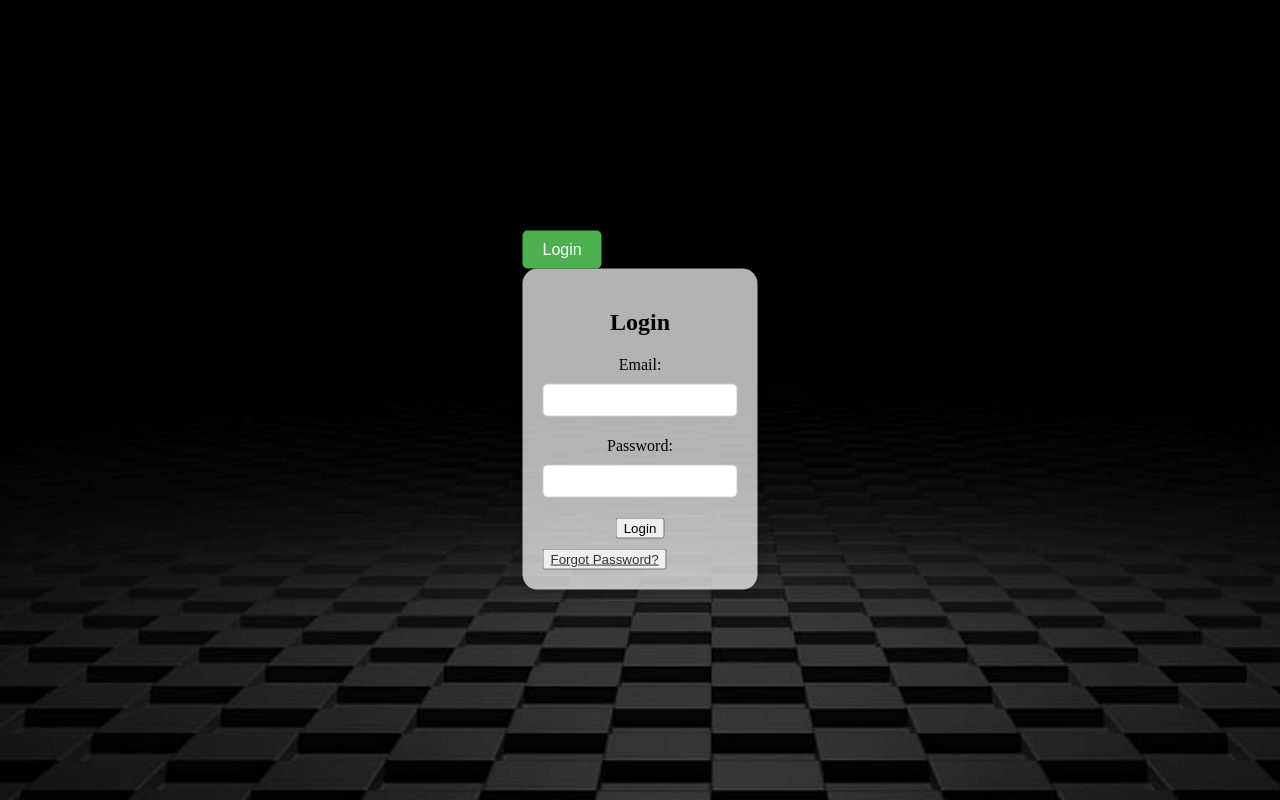
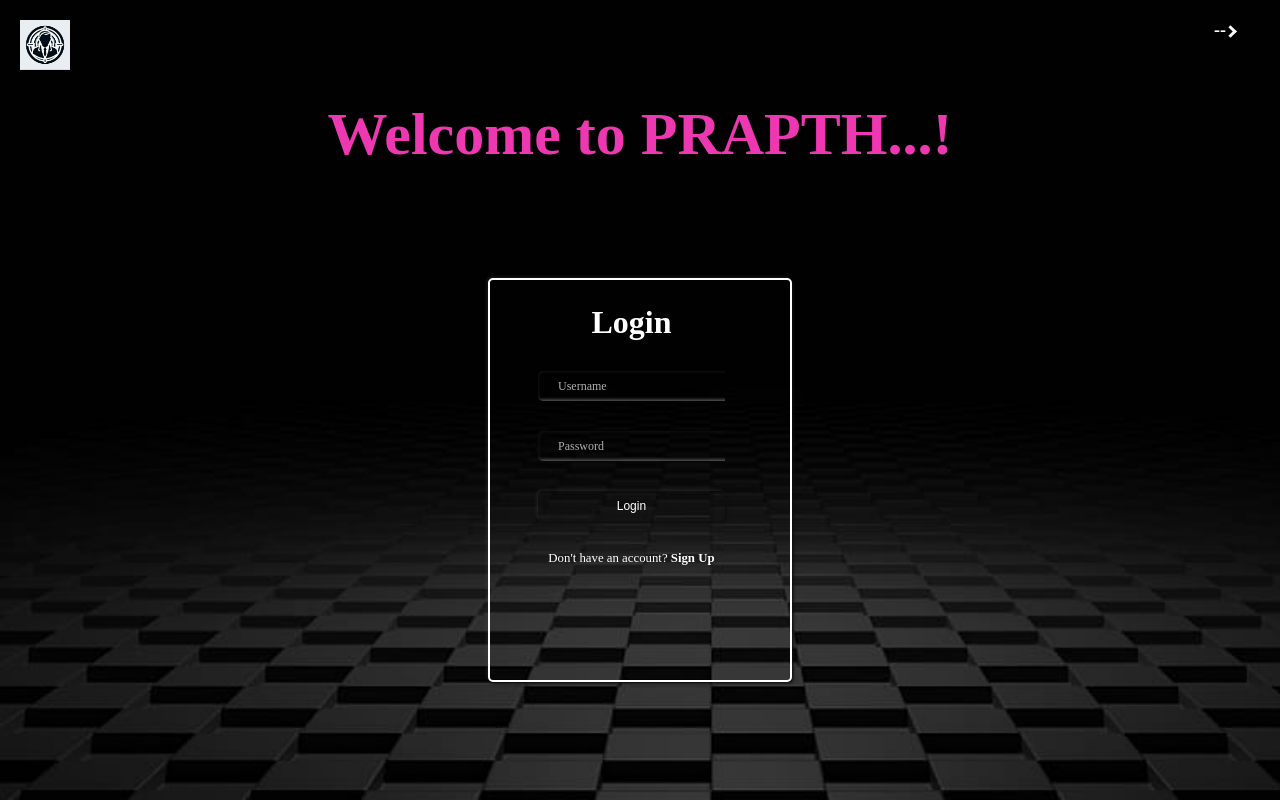
Before and after one commit to aswinshibu2001/prapth, a Flask app: template templates/login.html in a window 1280 px wide. Run offline with Flask 3, Linux system fonts and the light colour scheme; the template is opened without the code that fills it, so the values that code supplies are empty; some libraries are stand-ins or nearby versions.

Commit message:
login page updated

```diff
--- a/static/css/login.css
+++ b/static/css/login.css
@@ -1,69 +1,170 @@
-body {
-  background-image: url('static/images/back1.jpeg');
-  background-size: cover;
-  background-repeat: no-repeat;
-  background-attachment: fixed;
+/* ************************************ logo and home button in navigation bar ************************** */
+.logo {
+    position: absolute;
+    top: 20px;
+    left: 20px;
 }
 
-#login-form {
+.logo img {
+    width: 50px;
+    height: 50px;
+}
+
+.navbar {
+    position: absolute;
+    top: 20px;
+    right: 20px;
+}
+
+.navbar a {
+    font-size: 18px;
+    color: #fff;
+    text-decoration: none;
+    font-weight: 600;
+    margin: 0 10px;
+    border-radius: 25px;
+    padding: 6px 15px;
+}
+
+.navbar a:hover {
+  background: #1884dd ;
+  color : #fcfeff ;
+}
+
+.arrow {
+  border: solid rgb(250, 250, 250);
+  border-width: 0 3px 3px 0;
+  display: inline-block;
+  padding: 3px;
+}
+
+.right {
+  transform: rotate(-45deg);
+  -webkit-transform: rotate(-45deg);
+}
+
+/* ************************************ logo and home button in navigation bar ************************** */
+h1{
+  position: relative;
+  color: #ee38b1;
+  text-align: center;
+ margin-top: 100px;
+ /* left: 200px; */
+ font-family: 'Times New Roman', Times, serif;
+ font-size: 60px;
+}
+
+
+
+.container {
+    width: 300px;
+    height: 400px; /* Adjust the height as needed */
+    position: absolute;
+    top: 60%;
+    left: 50%;
+    transform: translate(-50%, -50%);
+    border: 2px solid #fff; /* Add a border */
+    border-radius: 5px;
+    overflow: hidden;
+    color: white;
+    box-shadow: 1.5px 1.5px 3px #0e0e0e, -1.5px -1.5px 3px rgb(95 94 94 / 25%), inset 0px 0px 0px #0e0e0e, inset 0px -0px 0px #5f5e5e;
+}
+
+
+  .container .slider {
+    width: 200%;
+    position: relative;
+    transition: transform ease-out 0.3s;
+    display: flex;
+  }
+
+  #register_toggle {
+    display: none;
+  }
+
+  .container #register_toggle:checked + .slider {
+    transform: translateX(-50%);
+  }
+
+  .form {
+    display: flex;
+    flex-direction: column;
+    justify-content: center;
+    align-items: center;
+    gap: 30px;
+    padding: 1.5em 3em;
+    width: 70%;
+  }
+
+  .title {
+    text-align: center;
+    font-weight: 700;
+    font-size: 2em;
+  }
+
+  form .form_control {
+    width: 100%;
+    position: relative;
+    overflow: hidden;
+  }
+
+  form .form_control .label {
     position: absolute;
     top: 50%;
-    left: 50%;
-    transform: translate(-50%, -50%);
+    left: 20px;
+    transition: transform ease 0.2s;
+    transform: translate(0%, -50%);
+    font-size: 0.75em;
+    user-select: none;
+    pointer-events: none;
+    color: #b0b0b0;
   }
 
-#signup-form, #signin-form {
-    text-align: center;
-    border-radius: 15px;
-    padding: 20px;
-    background-color: rgba(255, 255, 255, 0.7); /* Semi-transparent white */
-    box-shadow: 0 0 10px rgba(0, 0, 0, 0.3); /* Shadow effect */
-    max-width: 400px; /* Adjust the width as needed */
-    margin: 0 auto; /* Center align the form */
+  form .form_control .input {
+    width: 100%;
+    background-color: transparent;
+    border: none;
+    outline: none;
+    color: #fff;
+    padding: 0.5rem;
+    font-size: 0.75rem;
+    border-radius: 5px;
+    transition: box-shadow ease 0.2s;
+    box-shadow: 0px 0px 0px #0e0e0e, 0px 0px 0px rgb(95 94 94 / 25%), inset 1.5px 1.5px 3px #0e0e0e, inset -1.5px -1.5px 3px #5f5e5e;
   }
 
-form {
-    margin-top: 20px;
+  form .form_control .input:focus,
+  form .form_control .input:valid {
+    box-shadow: 0px 0px 0px #0e0e0e, 0px 0px 0px rgb(95 94 94 / 25%), inset 3px 3px 4px #0e0e0e, inset -3px -3px 4px #5f5e5e;
   }
 
-label {
-    display: block;
-    margin-bottom: 10px;
+  form .form_control .input:focus + .label,
+  form .form_control .input:valid + .label {
+    transform: translate(-150%, -50%);
   }
 
-input, textarea {
+  form button {
     width: 100%;
-    padding: 8px;
-    margin-bottom: 20px;
+    background-color: transparent;
+    border: none;
+    outline: none;
+    color: #fff;
+    padding: 0.5rem;
+    font-size: 0.75rem;
     border-radius: 5px;
-    border: 1px solid #ccc;
-    box-sizing: border-box;
+    transition: box-shadow ease 0.1s;
+    box-shadow: 1.5px 1.5px 3px #0e0e0e, -1.5px -1.5px 3px rgb(95 94 94 / 25%), inset 0px 0px 0px #0e0e0e, inset 0px -0px 0px #5f5e5e;
   }
 
-.toggle-button {
-    margin-top: 20px;
-    display: inline-block;
-    padding: 10px 20px;
-    background-color: #4CAF50;
-    color: white;
-    border: none;
-    border-radius: 5px;
-    cursor: pointer;
-    font-size: 16px;
+  form button:active {
+    box-shadow: 0px 0px 0px #0e0e0e, 0px 0px 0px rgb(95 94 94 / 25%), inset 3px 3px 4px #0e0e0e, inset -3px -3px 4px #5f5e5e;
   }
 
-.toggle-button:hover {
-    background-color: #45a049;
+  .bottom_text {
+    font-size: 0.80em;
   }
 
-.forgot-password {
-    margin-top: 10px;
-    display: block;
-    color: #333;
-    text-decoration: underline;
+  .bottom_text .swtich {
+    font-weight: 700;
     cursor: pointer;
   }
-
-.forgot-password:hover {
-    color: #555;
-}
--- a/templates/login.html
+++ b/templates/login.html
@@ -5,65 +5,71 @@
     <meta name="viewport" content="width=device-width, initial-scale=1.0">
     <title>Missing Persons Portal - Login</title>
     <link rel="stylesheet" href="static\css\login.css">
+    <script type="module" src="static/js/login.js"></script>
 </head>
+
+
 <body style="background-image: url('static/images/back1.jpeg'); background-size: cover; background-repeat: no-repeat; background-attachment: fixed;">
 
-    <div id="login-form">
-        <button class="toggle-button" id="toggleSignIn">Login</button>
-        <button class="toggle-button" id="toggleSignUp" style="display: none;">Register</button>
-        <div id="signup-form" style="display: none;">
-            <h2>Register</h2>
-            <form>
-                <label for="email">Email:</label>
-                <input type="email" id="email" name="email" required><br>
-                <label for="name">Username:</label>
-                <input type="text" id="name" name="name" required><br>
-                <label for="password">Password:</label>
-                <input type="password" id="password" name="password" required><br>
+    <a href="/home.html" class="logo">
+        <img src="static\images\prapth-logo.jpeg" alt="Prapth Logo" width="80" height="80">
+    </a>
+    <nav class="navbar">
+        <a href="/home.html"> --<i class="arrow right"></i></a>
+        <span id="username-placeholder"></span>
+    </nav>
 
-                <button type="submit">Register</button>
-            </form>
-            <button class="toggle-button" id="toggleSignIn">Login</button>
-        </div>
 
-        <div id="signin-form">
-            <h2>Login</h2>
-            <form>
-                <label for="signin-email">Email:</label>
-                <input type="email" id="signin-email" name="signin-email" required><br>
-                <label for="signin-password">Password:</label>
-                <input type="password" id="signin-password" name="signin-password" required><br>
-                <button type="submit">Login</button>
-                <button class="forgot-password" id="forgotPassword">Forgot Password?</button>
-            </form>
-            <button class="toggle-button" id="toggleSignUp" style="display: none;">Register</button>
-        </div>
+    <h1> <b>W</b>elcome to <b>PRAPTH</b>...!</h1>
 
-        <button id="signout" style="display: none;">Sign Out</button>
-        <div id="logged-in-content" style="display: none;">
-            <h2>Welcome, you are logged in!</h2>
-            <button>Report Missing Person Details</button>
-            <button>Missing Person Identification</button>
+    <div class="container">
+        <input type="checkbox" id="register_toggle">
+
+
+        <div class="slider">
+            <div id="signin-form">
+                <form class="form">
+                    <span class="title">Login</span>
+                    <div class="form_control">
+                    <input type="text" class="input" id="signin-email" required="">
+                    <label class="label">Username</label>
+                    </div>
+                    <div class="form_control">
+                    <input type="password" class="input" id="signin-password"required="">
+                    <label class="label">Password</label>
+                    </div>
+                    <button>Login</button>
+
+                    <span class="bottom_text">Don't have an account? <label for="register_toggle" class="swtich">Sign Up</label> </span>
+                </form>
+
+            </div>
+
+
+            <div id="signup-form" style="padding-left: 40px;">
+                <form class="form">
+                    <span class="title">Sign Up</span>
+                    <div class="form_control">
+                    <input type="text" class="input" required="">
+                    <label class="label">Username</label>
+                    </div>
+                    <div class="form_control">
+                    <input type="email" class="input" required="">
+                    <label class="label">Email</label>
+                    </div>
+                    <div class="form_control">
+                    <input type="password" class="input" required="">
+                    <label class="label">Password</label>
+                    </div>
+                    <button>Sign Up</button>
+
+                    <span class="bottom_text">Already have an account? <label for="register_toggle" class="swtich">Sign In</label> </span>
+                </form>
+            </div>
+
         </div>
     </div>
 
-    <script>
-        const toggleSignUpForm = () => {
-            document.getElementById("signin-form").style.display = "none";
-            document.getElementById("signup-form").style.display = "block";
-            document.getElementById("toggleSignIn").style.display = "inline-block";
-            document.getElementById("toggleSignUp").style.display = "none";
-        }
 
-        const toggleSignInForm = () => {
-            document.getElementById("signin-form").style.display = "block";
-            document.getElementById("signup-form").style.display = "none";
-            document.getElementById("toggleSignIn").style.display = "none";
-            document.getElementById("toggleSignUp").style.display = "inline-block";
-        }
-
-        document.getElementById("toggleSignIn").addEventListener("click", toggleSignInForm);
-        document.getElementById("toggleSignUp").addEventListener("click", toggleSignUpForm);
-    </script>
 </body>
 </html>
```
Lines whose indentation alone changed are shown as unchanged.
